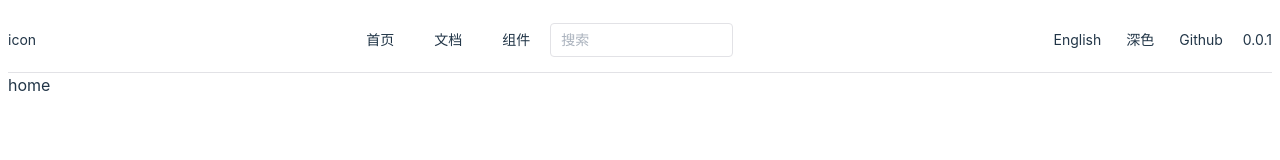
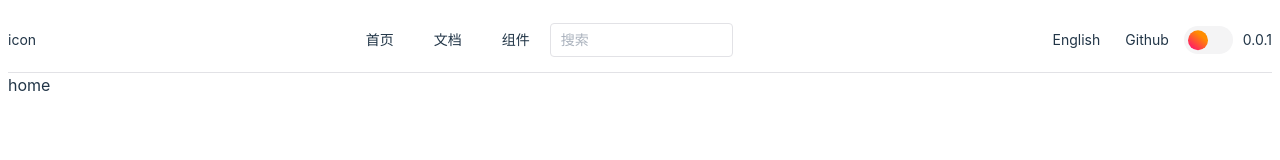
Before and after one commit to sectrend-front/morefish-ui, a Vue app: page / in a window 1280 px wide. Shown: the top 160 px of the page. Built offline with nearby package versions, Linux system fonts and the light colour scheme; what @highlightjs/vue-plugin would draw is missing.

Commit message:
[样式修改](header主题按钮): 主题按钮样式更改

```diff
--- a/src/views/home/Header.vue
+++ b/src/views/home/Header.vue
@@ -10,18 +10,11 @@
 const searchVal = ref<string>('')
 const searchList = ref<MapValue[]>([])
 const searchFlag = ref<boolean>(false)
-const theme = ref<string>('深色')
+const theme = ref<boolean>(false)
 const menuClick = (index: number) => {
   menuCurrent.value = index
 }
-const systemClick = (item: string, index: number) => {
-  if (item === '深色') {
-    theme.value = '浅色'
-    document.getElementsByTagName('html')[0].className = 'dark'
-  } else {
-    theme.value = '深色'
-    document.getElementsByTagName('html')[0].className = ''
-  }
+const systemClick = (index: number) => {
   systemCurrent.value = index
 }
 const searchChange = () => {
@@ -46,7 +39,19 @@
     searchFlag.value = true
   }
 }
+// theme切换
+const themeSwitch = () => {
+  if (!theme.value) {
+    document.getElementsByTagName('html')[0].className = 'dark'
+  } else {
+    document.getElementsByTagName('html')[0].className = ''
+  }
+}
 onMounted(() => {
+  if (window.matchMedia('(prefers-color-scheme: dark)').matches) {
+    document.getElementsByTagName('html')[0].className = 'dark'
+    theme.value = true
+  }
   window.addEventListener('click', searchBlur)
 })
 </script>
@@ -74,10 +79,13 @@
     </div>
     <div class="systemBox">
       <div v-for="(item, index) in system" :key="index" class="system" :class="{ systemActive: systemCurrent === index }">
-        <span v-if="item === '深色'" @click="systemClick(theme, index)">{{ theme }}</span>
-        <span v-else @click="systemClick(item, index)">{{ item }}</span>
+        <span @click="systemClick(index)">{{ item }}</span>
       </div>
-      <span class="version">{{ version }}</span>
+      <label class="switch" @click="themeSwitch">
+        <input type="checkbox" v-model="theme" />
+        <span class="slider"></span>
+      </label>
+      <span>{{ version }}</span>
     </div>
   </div>
 </template>
--- a/src/views/home/const .ts
+++ b/src/views/home/const .ts
@@ -1,6 +1,6 @@
 const menu = ['首页', '文档', '组件']
 
-const system = ['English', '深色', 'Github']
+const system = ['English', 'Github']
 
 const version = '0.0.1'
 
--- a/src/views/home/index.less
+++ b/src/views/home/index.less
@@ -79,8 +79,61 @@
     }
   }
 }
-.version {
-  margin-left: 5px;
+.switch {
+  --width-of-switch: 3.5em;
+  --height-of-switch: 2em;
+  /* size of sliding icon -- sun and moon */
+  --size-of-icon: 1.4em;
+  /* it is like a inline-padding of switch */
+  --slider-offset: 0.3em;
+  position: relative;
+  width: var(--width-of-switch);
+  height: var(--height-of-switch);
+  margin-right: 10px;
+}
+
+.switch input {
+  opacity: 0;
+  width: 0;
+  height: 0;
+}
+
+/* The slider */
+.slider {
+  position: absolute;
+  cursor: pointer;
+  top: 0;
+  left: 0;
+  right: 0;
+  bottom: 0;
+  background-color: #f4f4f5;
+  transition: .4s;
+  border-radius: 30px;
+}
+
+.slider:before {
+  position: absolute;
+  content: "";
+  height: var(--size-of-icon,1.4em);
+  width: var(--size-of-icon,1.4em);
+  border-radius: 20px;
+  left: var(--slider-offset,0.3em);
+  top: 50%;
+  transform: translateY(-50%);
+  background: linear-gradient(40deg,#ff0080,#ff8c00 70%);
+  ;
+ transition: .4s;
+}
+
+input:checked + .slider {
+  background-color: #303136;
+}
+
+input:checked + .slider:before {
+  left: calc(100% - (var(--size-of-icon,1.4em) + var(--slider-offset,0.3em)));
+  background: #303136;
+  /* change the value of second inset in box-shadow to change the angle and direction of the moon  */
+  box-shadow: inset -3px -2px 5px -2px #8983f7, inset -10px -4px 0 0 #a3dafb;
 }
 .menuActive {
   color: #18a058;
```
